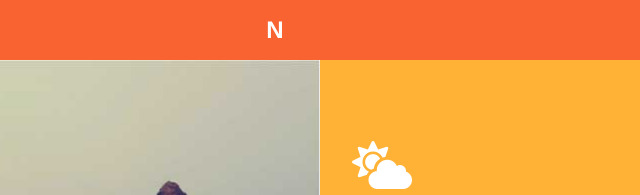
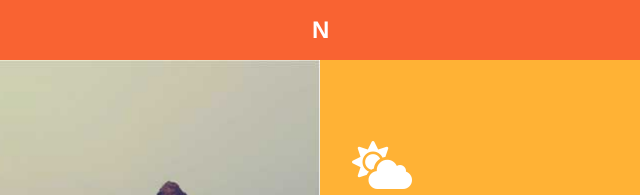
Before and after one commit to amc12/FEGF-test, a plain HTML site: page dashboard.html in a window 1280 px wide. Shown: the top 195 px of the page, 320-960 px from the left. Drawn offline with Linux system fonts and the light colour scheme.

Commit message:
style changes

```diff
--- a/css/dashboard-styles.css
+++ b/css/dashboard-styles.css
@@ -46,6 +46,7 @@ nav.header {
   /*box-shadow: 0px 0px 3px 0.3px rgba(41, 41, 41, 0.2);*/
 }
 ul.nav-items {
+  position: relative;
   display: flex;
   justify-content: space-between;
   margin: 0 1.5rem;
@@ -53,6 +54,10 @@ ul.nav-items {
 }
 .menu-item i {
   cursor: pointer;
+}
+.logo-item {
+  left: calc(50% - 0.5rem);
+  position: fixed;
 }
 .logo-item p {
   color: #fff;
--- a/css/style.css
+++ b/css/style.css
@@ -118,7 +118,6 @@ nav.header {
   /*box-shadow: 0px 0px 3px 0.3px rgba(41, 41, 41, 0.2);*/
 }
 ul.nav-items {
-  position: relative;
   display: flex;
   justify-content: space-between;
   margin: 0 1.5rem;
@@ -127,10 +126,7 @@ ul.nav-items {
 .menu-item i {
   cursor: pointer;
 }
-.logo-item {
-  left: calc(50% - 0.5rem);
-  position: fixed;
-}
+
 .logo-item p {
   color: #fff;
   font-weight: bold;
```
